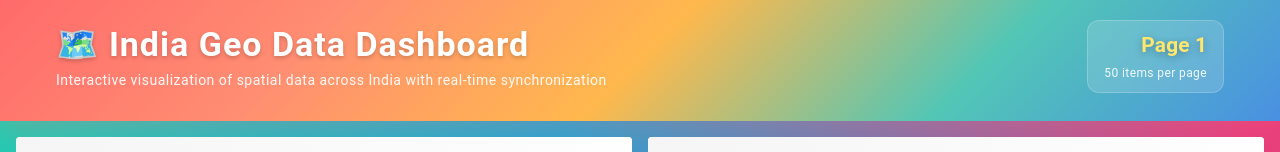
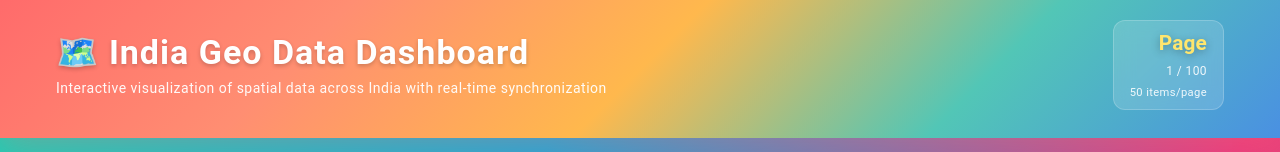
Before and after one commit to Panth09/Assgn-Geo-Vasundhara, a React (Vite) app: page / in a window 1280 px wide. Shown: the top 152 px of the page. Built offline with nearby package versions, Linux system fonts and the light colour scheme.

Commit message:
Update Dashboard.tsx

```diff
--- a/src/components/Dashboard.tsx
+++ b/src/components/Dashboard.tsx
@@ -56,27 +56,30 @@ export const Dashboard: React.FC = () => {
         sx={{
           background: 'linear-gradient(135deg, #FF6B6B 0%, #FF8E72 25%, #FFB84D 50%, #52C6B6 75%, #4A90E2 100%)',
           color: 'white',
-          p: 2.5,
+          p: { xs: 1.5, sm: 2.5 },
           boxShadow: '0 8px 32px rgba(255, 107, 107, 0.3)',
           animation: 'slideDownHeader 0.8s cubic-bezier(0.34, 1.56, 0.64, 1)',
         }}
       >
-        <Container maxWidth="lg" disableGutters sx={{ width: '100%', maxWidth: '100%', px: 2 }}>
-          <Box sx={{ display: 'flex', justifyContent: 'space-between', alignItems: 'center', mb: 1 }}>
+        <Container maxWidth="lg" disableGutters sx={{ width: '100%', maxWidth: '100%', px: { xs: 1, sm: 2 } }}>
+          <Box sx={{ display: 'flex', justifyContent: 'space-between', alignItems: { xs: 'flex-start', sm: 'center' }, mb: 1, flexDirection: { xs: 'column', sm: 'row' }, gap: { xs: 1, sm: 0 } }}>
             <Box>
-              <Typography variant="h4" sx={{ fontWeight: 'bold', letterSpacing: '1px', textShadow: '0 2px 4px rgba(0,0,0,0.2)' }}>
+              <Typography variant="h4" sx={{ fontWeight: 'bold', letterSpacing: '1px', textShadow: '0 2px 4px rgba(0,0,0,0.2)', fontSize: { xs: '1.3rem', sm: '2.125rem' } }}>
                 🗺️ India Geo Data Dashboard
               </Typography>
-              <Typography variant="body2" sx={{ mt: 0.5, opacity: 0.95, letterSpacing: '0.5px' }}>
+              <Typography variant="body2" sx={{ mt: 0.5, opacity: 0.95, letterSpacing: '0.5px', fontSize: { xs: '0.7rem', sm: '0.875rem' }, display: { xs: 'none', sm: 'block' } }}>
                 Interactive visualization of spatial data across India with real-time synchronization
               </Typography>
             </Box>
-            <Box sx={{ textAlign: 'right', background: 'rgba(255,255,255,0.15)', px: 2, py: 1, borderRadius: '12px', backdropFilter: 'blur(10px)', border: '1px solid rgba(255,255,255,0.2)' }}>
-              <Typography variant="h6" sx={{ fontWeight: 'bold', fontSize: '1.3rem', color: '#FFE66D', textShadow: '0 2px 8px rgba(0,0,0,0.3)' }}>
-                Page {pagination.pageNumber}
+            <Box sx={{ textAlign: 'right', background: 'rgba(255,255,255,0.15)', px: { xs: 1, sm: 2 }, py: 0.75, borderRadius: '12px', backdropFilter: 'blur(10px)', border: '1px solid rgba(255,255,255,0.2)' }}>
+              <Typography variant="h6" sx={{ fontWeight: 'bold', fontSize: { xs: '0.9rem', sm: '1.3rem' }, color: '#FFE66D', textShadow: '0 2px 8px rgba(0,0,0,0.3)' }}>
+                Page
               </Typography>
-              <Typography variant="caption" sx={{ opacity: 0.9 }}>
-                {pagination.pageSize} items per page
+              <Typography variant="caption" sx={{ opacity: 0.9, fontSize: { xs: '0.65rem', sm: '0.75rem' } }}>
+                {pagination.pageNumber} / {Math.ceil(pagination.totalCount / pagination.pageSize)}
+              </Typography>
+              <Typography variant="caption" sx={{ opacity: 0.9, fontSize: { xs: '0.6rem', sm: '0.7rem' }, display: 'block', mt: 0.25 }}>
+                {pagination.pageSize} items/page
               </Typography>
             </Box>
           </Box>
```
